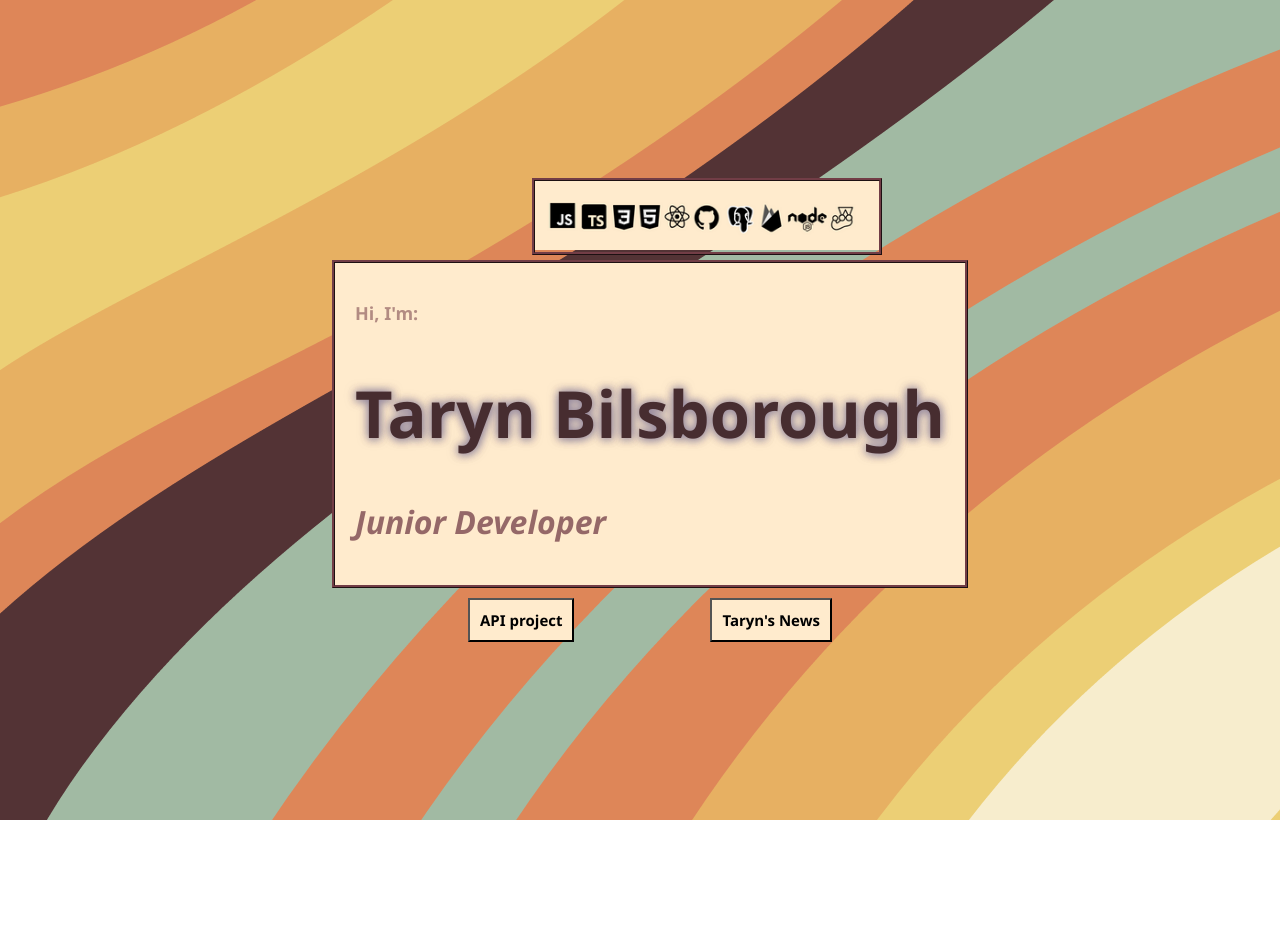
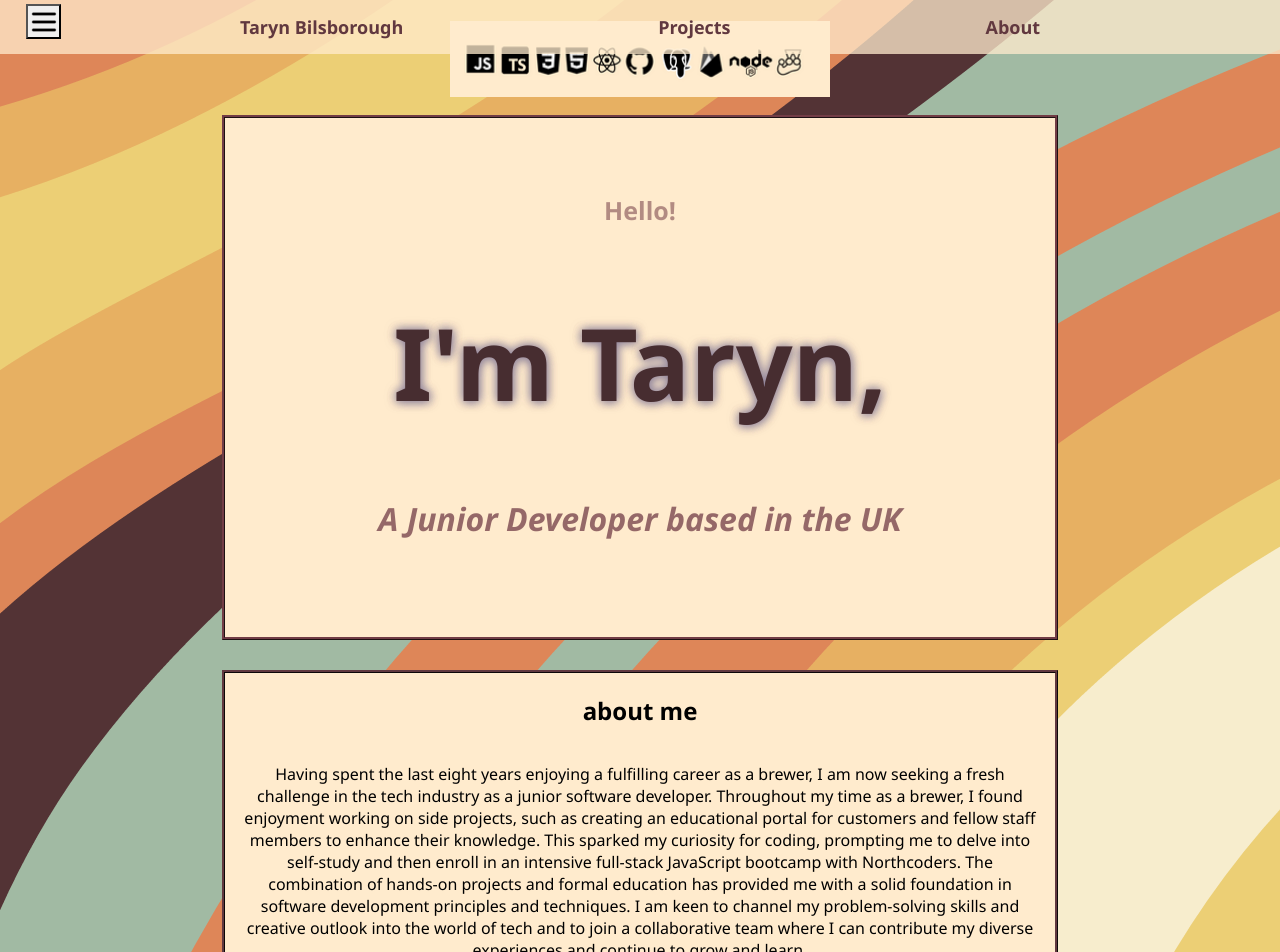
Before and after one commit to tarynCodes/Portfolio, a React (Vite) app in the folder portfolio/: page / in a window 1280 px wide. Shown: the top 952 px of the page. Before the commit the page ends 820 px from the top, so only its background shows below. Built offline with nearby package versions, Linux system fonts and the light colour scheme.

Commit message:
added navbar

```diff
--- a/portfolio/src/App.css
+++ b/portfolio/src/App.css
@@ -1,44 +1,77 @@
-* {
-  box-sizing: border-box;
+
+
+*{
   font-family: "Segoe UI", Tahoma, Geneva, Verdana, sans-serif;
 }
 
+
 body {
-  margin: 10px;
+  margin:0;
   padding: 0;
-  width: 100vw;
-  height: 100vh;
   display: flex;
   align-items: center;
   justify-content: center;
   background-image: url('./assets/background1.png');
+  min-height: 125vh;
 }
 
 
 .navBar {
-  display: flex;
+  display:flex;
   justify-content: space-evenly;
-  padding-top: 10px;
-  font-size: 18px;
+    background-color:rgba(255, 235, 205, 0.757);
+    box-sizing: border-box;
+    position:fixed;
+    top:0;
+    left:0;
+    right:0;
+    width:100%;
+}
+
+.navList{
+  padding:0
+}
+
+.nav{
+  position:fixed;
+  top:0;
+  left:0;
+  right:0;
+  width:100%;
 }
 
 
-#taryns-news, #api-button {
-  background-color:blanchedalmond;
-  padding:10px;
-  font-size: 15px;
-  font-weight: 900;
+.about, .projects, .taryn{
+  padding: 15px;
+  text-decoration: none;
+  font-size: 18px;
+  font-weight:bolder;
+  color:#61383f;
+}
+
+.nav.hidden-links .navList .navBar a {
+  display: none;
+}
+
+.menu-button{
+  background-image: url('./assets/hamburger_button_menu_icon_155296.png');
+  width:35px;
+  height:35px;
+  margin-left: 2%;
+  margin-top: 0.3%;
 }
 
 .border-main {
   border-style:ridge;
   border-color: #723d46;
-  padding: 20px;
+  padding: 75px;
   background-color:blanchedalmond;
+  text-align: center; /* Center text within the container */
+  margin: 0 auto;
 }
 
 #main-header {
-  font-size: 65px;
+  font-size: 100px;
   color: #472d30;
   animation-name: glow;
   animation-duration: 2s;
@@ -49,7 +82,9 @@ body {
 
 #intro {
   color: #723d468c;
-  font-size: 18px;
+  font-size: 25px;
+  margin:0;
+  padding:0;
 }
 
 #job-description {
@@ -67,14 +102,38 @@ body {
       1px 1px 12px rgba(132, 121, 150, 0.5);
   }
 }
+  .skills {
+    display: flex;
+    margin-left: 23%;
+    width: 380px;
+    padding-bottom: 18px;
+    margin: 0 auto;
+  }
 
-  .skills {
-    width: 350px;
-    margin-left: 200px;
-    padding-bottom: 2px;
-    border-style: ridge;
-    border-color: #723d46;
-  }
+.about-section{
+  display: flex;
+  flex-direction: column;
+  box-sizing: border-box;
+
+  margin-top:30px;
+  background-color: blanchedalmond;
+  border-style: ridge;
+  border-color: #61383f;
+  text-align: center;
+}
+
+.heading-about{
+  text-align: center;
+  padding: 1px;
+}
+
+.text-about {
+  text-align: center;
+  max-width: 800px;
+  margin: 0 auto;
+  padding:15px;
+}
+
 
 @media (max-width: 768px) {
   body {
@@ -95,3 +154,21 @@ body {
     width:200px;
   }
 }
+
+@media (max-width: 768px) {
+  #main-header {
+    font-size: 32px;
+  }
+
+  .about, .projects, .taryn {
+    font-size: 16px;
+  }
+
+  #intro {
+    font-size: 14px;
+  }
+
+  #job-description {
+    font-size: 14px;
+  }
+}
--- a/portfolio/src/App.jsx
+++ b/portfolio/src/App.jsx
@@ -1,17 +1,19 @@
 import Header from "./components/Header"
 import NavBar from "./components/NavBar"
 import TechSkills from "./components/Tech-skills"
+import About from "./components/About"
 import { Routes } from "react-router-dom"
 
 function App() {
   return(
    <div>
+    <NavBar/>
     <TechSkills/>
     <Header/>
-    <NavBar/>
     <Routes>
 
     </Routes>
+    <About/>
    </div>
   )
 
--- /dev/null
+++ b/portfolio/src/components/About.jsx
@@ -0,0 +1,24 @@
+import React from 'react'
+
+export default function About() {
+  return (
+    <div className='about-section'>
+         <h2 className='heading-about'>about me</h2>
+        <p className='text-about'>Having spent the last eight years enjoying a fulfilling career as a
+brewer,
+ I am now seeking a fresh challenge in the tech industry as a
+junior software developer. Throughout my time as a brewer, I found
+enjoyment working on side projects, such as creating an educational
+portal for customers and fellow staff members to enhance their
+knowledge. This sparked my curiosity for coding, prompting me to delve
+into self-study and then enroll in an intensive full-stack JavaScript
+bootcamp with Northcoders.
+The combination of hands-on projects and formal education has
+provided me with a solid foundation in software development principles
+and techniques. I am keen to channel my problem-solving skills and
+creative outlook into the world of tech and to join a collaborative team
+where I can contribute my diverse experiences and continue to grow
+and learn.</p>
+    </div>
+  )
+}
--- a/portfolio/src/components/Header.jsx
+++ b/portfolio/src/components/Header.jsx
@@ -4,9 +4,9 @@ import '../App.css'
 function Header() {
   return (
     <div className='border-main'>
-    <h3 id= 'intro'>Hi, I'm: </h3>
-    <h1 id='main-header'> Taryn Bilsborough </h1>
-    <h1 id='job-description'>Junior Developer</h1>
+    <h3 id= 'intro'>Hello!</h3>
+    <h1 id='main-header'> I'm Taryn, </h1>
+    <h1 id='job-description'> A Junior Developer based in the UK</h1>
   </div>
   )
 }
--- a/portfolio/src/components/NavBar.jsx
+++ b/portfolio/src/components/NavBar.jsx
@@ -1,12 +1,25 @@
 import React from 'react'
+import { useState } from 'react';
 
 function NavBar() {
-  return (
+  const [isNavVisible, setNavVisibility] = useState(true);
+
+  const toggleNav = () => {
+    setNavVisibility(!isNavVisible);
+  };
+  return    <nav className={`nav ${isNavVisible ? '' : 'hidden-links'}`}>
+    <ul className="navList">
     <li className='navBar'>
-     <button id='api-button'>API project</button>
-     <button id='taryns-news'>Taryn's News </button>
+    <a href='/' className='taryn'>Taryn Bilsborough</a>
+      <a href='/projects' className="projects">Projects</a>
+      <a href='/about' className="about">About</a>
     </li>
-  )
+    <div className="nav">
+    <button className='menu-button' onClick={toggleNav}></button>
+    </div>
+    </ul>
+
+  </nav>
 }
 
 export default NavBar
```
Also changed, not shown: portfolio/src/assets/hamburger_button_menu_icon_155296.png (added).
